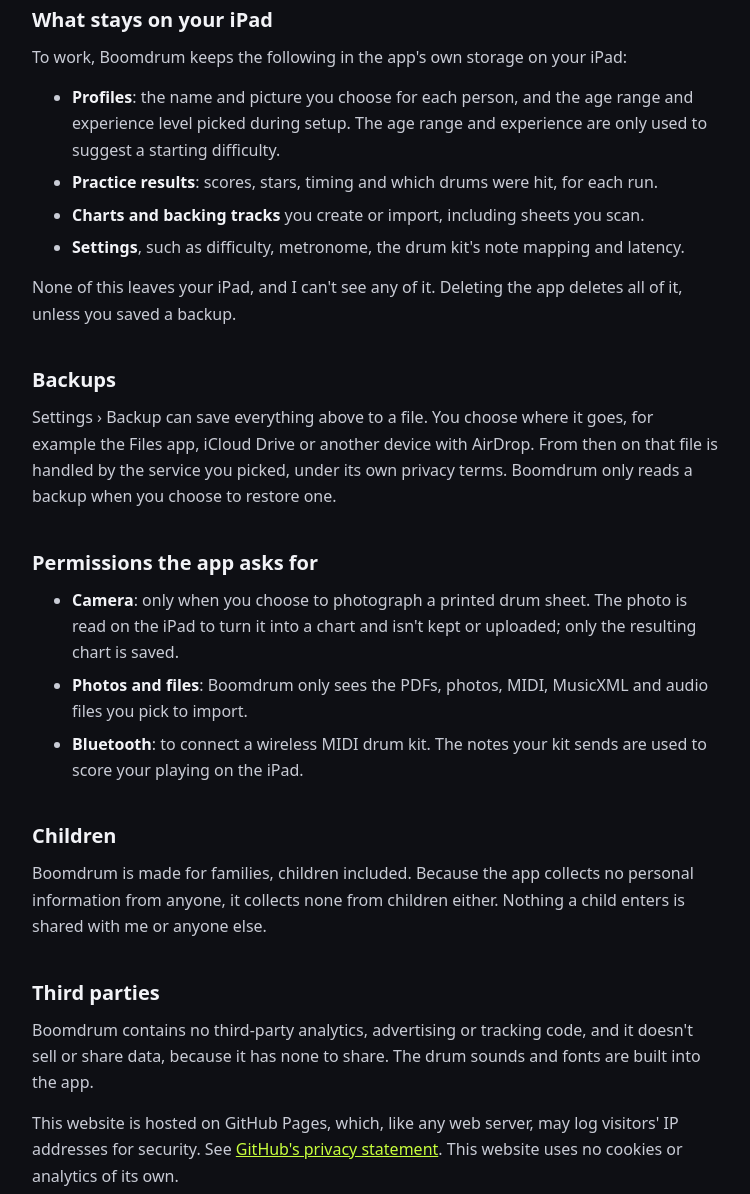
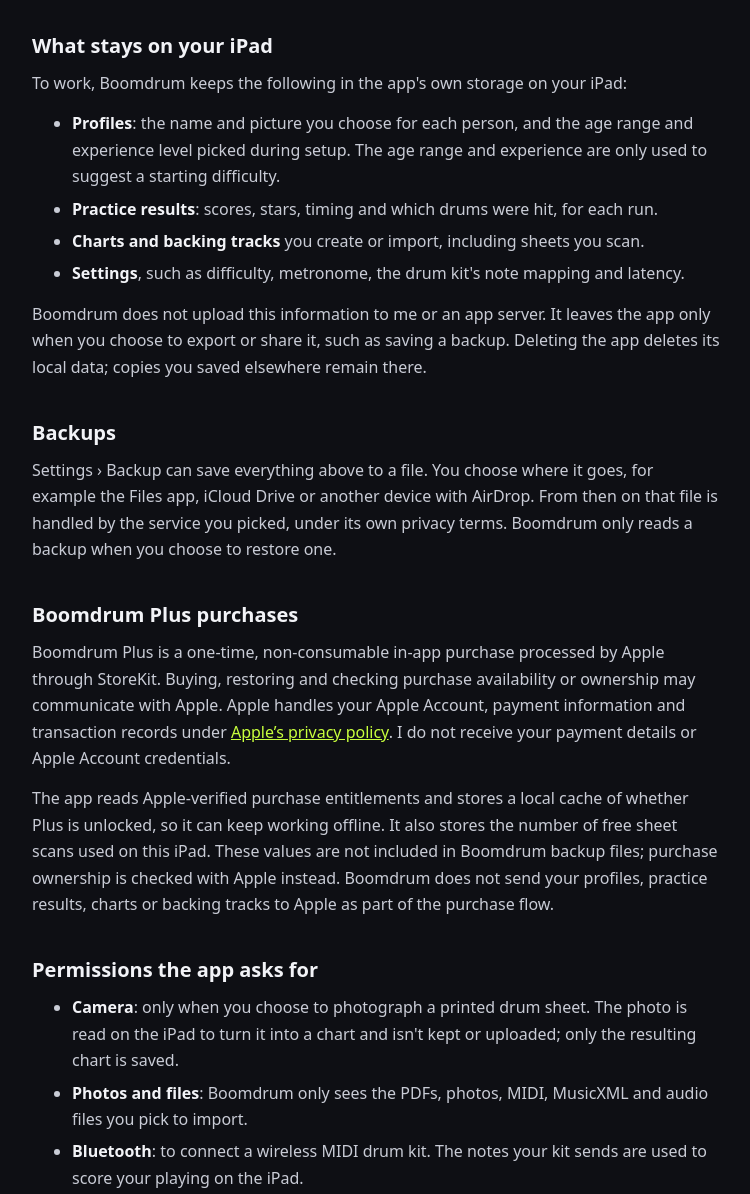
Before and after one commit to stevezhaoUS/boomdrum-site, a plain HTML site: page privacy.html in a window 1280 px wide. Shown: the part 497-1691 px from the top of the page, without its empty margins (264-1014 px from the left). Drawn offline with Linux system fonts and the light colour scheme.

Commit message:
Clarify StoreKit purchase processing in privacy policy

```diff
--- a/privacy.html
+++ b/privacy.html
@@ -15,12 +15,13 @@
 </header>
 
 <h1>Privacy Policy</h1>
-<p class="updated">Last updated November 7, 2026</p>
+<p class="updated">Last updated November 25, 2026</p>
 
 <div class="summary">
 <p><strong>In short: Boomdrum doesn't collect any information about you or your children.</strong> There are no accounts,
-ads, analytics or tracking. The app works without an internet connection and doesn't send anything anywhere.
-Everything you put into it stays on your iPad.</p>
+ads, analytics or tracking. Practice, lessons and sheet scanning work on your iPad without an internet connection.
+Buying or restoring Boomdrum Plus uses Apple’s App Store services. Your profiles, practice results and imported content
+are not sent to me.</p>
 </div>
 
 <p>Boomdrum is an iPad app for practicing on an electronic drum kit. It is made by Steve Zhao ("I", "me"). This policy
@@ -35,12 +36,23 @@ during setup. The age range and experience are only used to suggest a starting d
 <li><strong>Charts and backing tracks</strong> you create or import, including sheets you scan.</li>
 <li><strong>Settings</strong>, such as difficulty, metronome, the drum kit's note mapping and latency.</li>
 </ul>
-<p>None of this leaves your iPad, and I can't see any of it. Deleting the app deletes all of it, unless you saved a backup.</p>
+<p>Boomdrum does not upload this information to me or an app server. It leaves the app only when you choose to export
+or share it, such as saving a backup. Deleting the app deletes its local data; copies you saved elsewhere remain there.</p>
 
 <h2>Backups</h2>
 <p>Settings › Backup can save everything above to a file. You choose where it goes, for example the Files app, iCloud
 Drive or another device with AirDrop. From then on that file is handled by the service you picked, under its own
 privacy terms. Boomdrum only reads a backup when you choose to restore one.</p>
+
+<h2>Boomdrum Plus purchases</h2>
+<p>Boomdrum Plus is a one-time, non-consumable in-app purchase processed by Apple through StoreKit. Buying,
+restoring and checking purchase availability or ownership may communicate with Apple. Apple handles your Apple Account,
+payment information and transaction records under <a href="https://www.apple.com/legal/privacy/">Apple’s privacy policy</a>.
+I do not receive your payment details or Apple Account credentials.</p>
+<p>The app reads Apple-verified purchase entitlements and stores a local cache of whether Plus is unlocked, so it
+can keep working offline. It also stores the number of free sheet scans used on this iPad. These values are not
+included in Boomdrum backup files; purchase ownership is checked with Apple instead. Boomdrum does not send your
+profiles, practice results, charts or backing tracks to Apple as part of the purchase flow.</p>
 
 <h2>Permissions the app asks for</h2>
 <ul>
@@ -57,7 +69,8 @@ collects none from children either. Nothing a child enters is shared with me or
 
 <h2>Third parties</h2>
 <p>Boomdrum contains no third-party analytics, advertising or tracking code, and it doesn't sell or share data,
-because it has none to share. The drum sounds and fonts are built into the app.</p>
+for advertising or analytics. Apple processes in-app purchases as described above. The drum sounds, lesson audio
+and fonts are built into the app.</p>
 <p>This website is hosted on GitHub Pages, which, like any web server, may log visitors' IP addresses for security.
 See <a href="https://docs.github.com/en/site-policy/privacy-policies/github-general-privacy-statement">GitHub's privacy statement</a>.
 This website uses no cookies or analytics of its own.</p>
```
